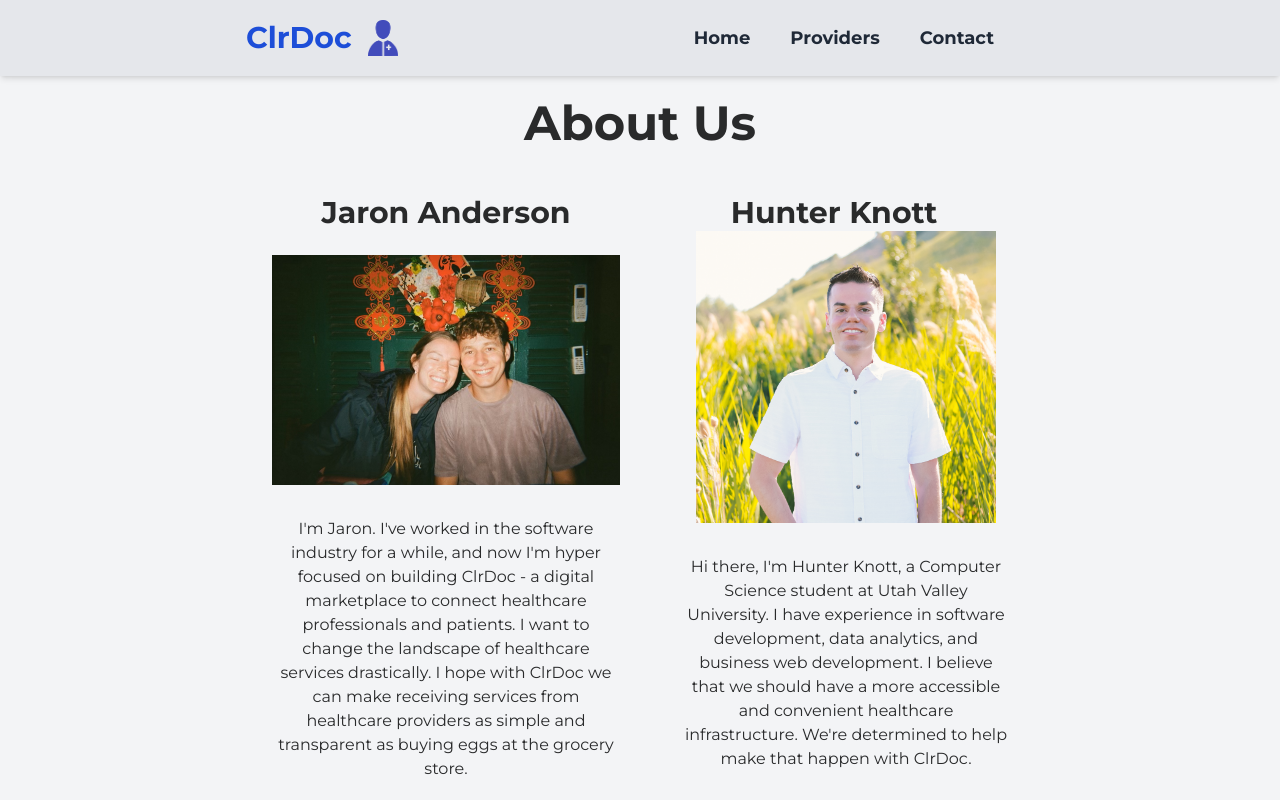
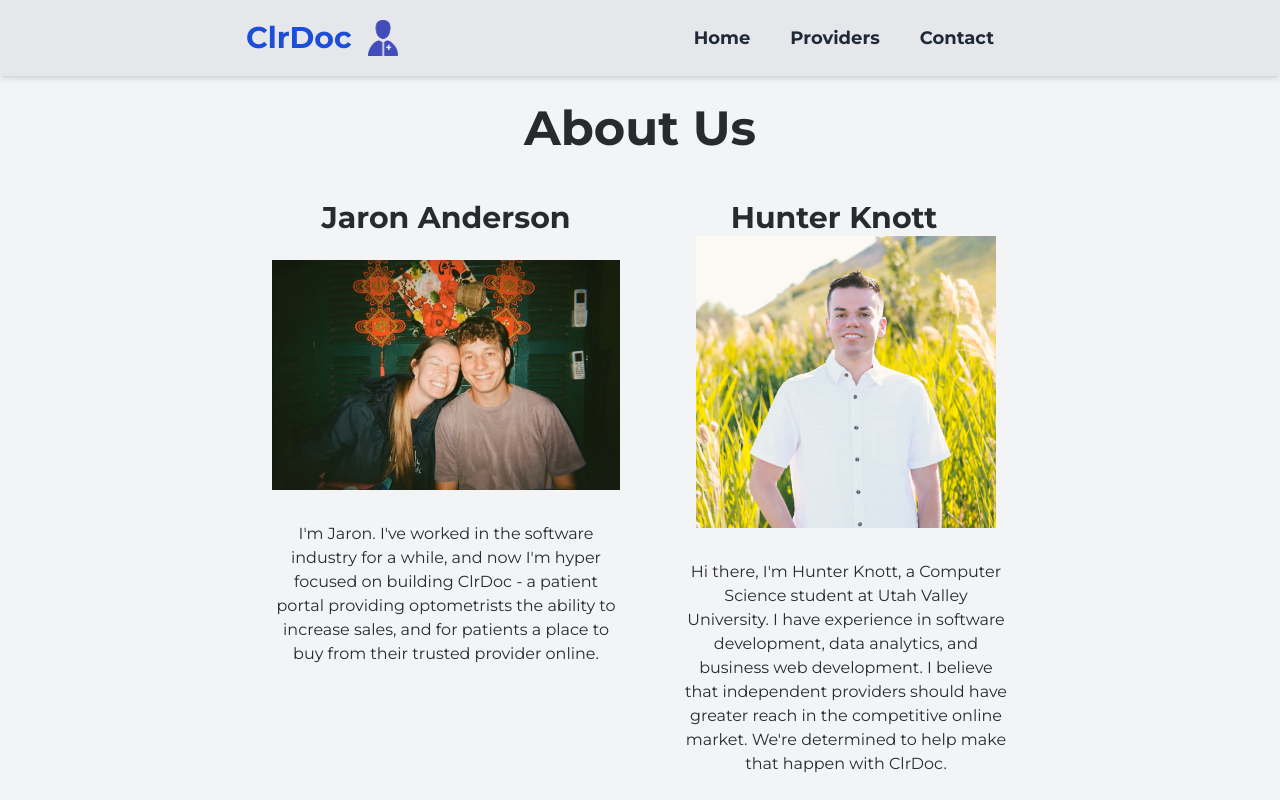
Before and after one commit to HunterKnott/clrdoc, a Next.js app: page /about in a window 1280 px wide. Shown: the top 800 px of the page. Built offline with nearby package versions, Linux system fonts and the light colour scheme; no server answers.

Commit message:
Changed about messages

```diff
--- a/app/about/page.jsx
+++ b/app/about/page.jsx
@@ -12,14 +12,14 @@ export default function Page() {
                         <h2 className="font-bold text-2xl sm:text-xl md:text-3xl">Jaron Anderson</h2>
                         <div className='container flex flex-col justify-center items-center'>
                             <img src="Images/JaronPicture.png" alt="Image" className='mb-8 w-[300px] md:w-[400px]' />
-                            <p>I&#39;m Jaron. I&#39;ve worked in the software industry for a while, and now I&#39;m hyper focused on building ClrDoc - a digital marketplace to connect healthcare professionals and patients. I want to change the landscape of healthcare services drastically. I hope with ClrDoc we can make receiving services from healthcare providers as simple and transparent as buying eggs at the grocery store.</p>
+                            <p>I&#39;m Jaron. I&#39;ve worked in the software industry for a while, and now I&#39;m hyper focused on building ClrDoc - a patient portal providing optometrists the ability to increase sales, and for patients a place to buy from their trusted provider online.</p>
                         </div>
                     </div>
                     <div className='flex flex-col'>
                         <h2 className="font-bold text-2xl sm:text-xl md:text-3xl">Hunter Knott</h2>
                         <div className='container pl-0 sm:pl-6 flex flex-col justify-center items-center'>
                             <img src="Images/HunterPicture.png" alt="Images" className='mb-8 w-[200px] sm:w-[300px]' />
-                            <p>Hi there, I&#39;m Hunter Knott, a Computer Science student at Utah Valley University. I have experience in software development, data analytics, and business web development. I believe that we should have a more accessible and convenient healthcare infrastructure. We&#39;re determined to help make that happen with ClrDoc.</p>
+                            <p>Hi there, I&#39;m Hunter Knott, a Computer Science student at Utah Valley University. I have experience in software development, data analytics, and business web development. I believe that independent providers should have greater reach in the competitive online market. We&#39;re determined to help make that happen with ClrDoc.</p>
                         </div>
                     </div>
                 </div>
```
